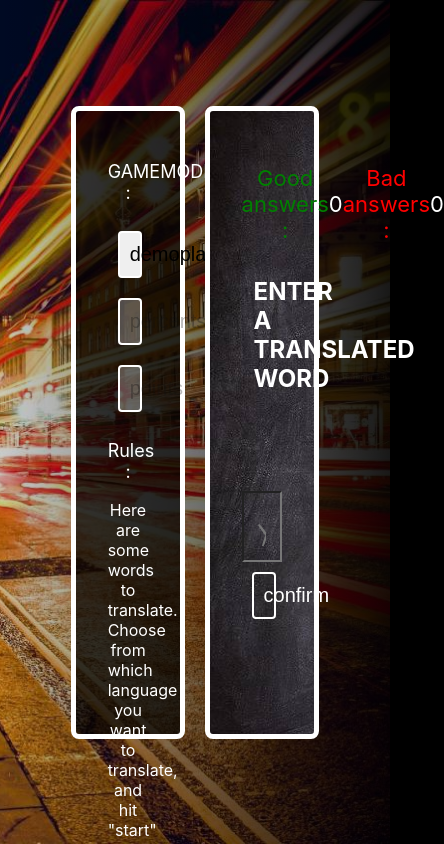
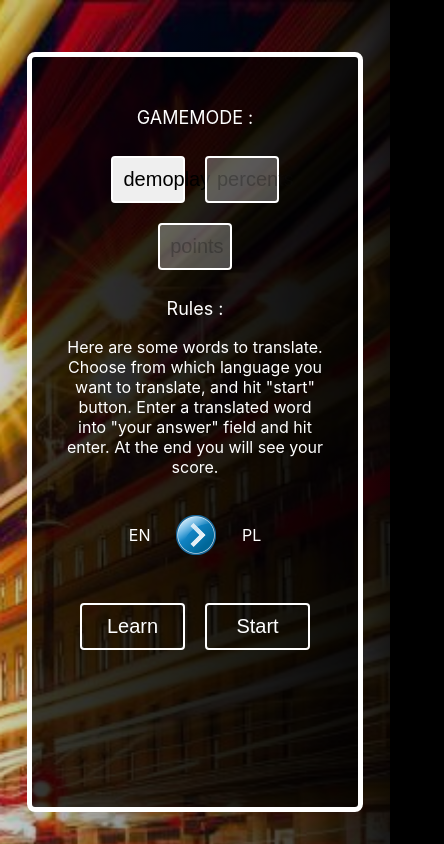
Before and after one commit to WarmuzWojtek/English-IT, a React (Create React App) app: page /demo in a window 390 px wide. Shown: the top 844 px of the page, 444 px wide, since content can reach past the window. Built offline with nearby package versions, Linux system fonts and the light colour scheme.

Commit message:
Finish demoplay

```diff
--- a/src/Components/DemoBcg/demoBcg.css
+++ b/src/Components/DemoBcg/demoBcg.css
@@ -30,3 +30,15 @@
   align-items: center;
   padding: var(--spacing-sm);
 }
+
+@media (max-width: 1124px) {
+
+  .playgroundContainer {
+    width: 100%;
+    padding: var(--spacing-xxs);
+  }
+
+  .demoBcg {
+    height: 200vh;
+  }
+}
--- a/src/Components/Playground/Playground.jsx
+++ b/src/Components/Playground/Playground.jsx
@@ -11,20 +11,36 @@ const Playground = () => {
   const [answer, setAnswer] = useState('');
   const [questions, setQuestions] = useState(words);
   const [currentQ, setCurrentQ] = useState('');
-  // const [comment, setComment] = useState('');
+  const [comment, setComment] = useState('');
   const [currentIndex, setCurrentIndex] = useState();
   const [isEnglishFirst, setIsEnglishFirst] = useState(true);
   const [open, setOpen] = useState(false);
   const [isGameStarted, setIsGameStarted] = useState(false);
-  const [btnContent, setBtnContent] = useState('confirm');
   const [rightAnswers, setRightAnswers] = useState(0);
   const [wrongAnswers, setWrongAnswers] = useState(0);
 
   const rightAnswersRef = useRef(null);
   const wrongAnswersRef = useRef(null);
+  const commentRef = useRef(null);
+
 
 
   useEffect(() => {
+
+    gsap.fromTo(commentRef.current, {
+      opacity: 1,
+      letterSpacing: '1px',
+      transform: 'scale(1)',
+    }, {
+      opacity: 0,
+      letterSpacing: '5px',
+      transform: 'scale(2.5)',
+      // repeat: 0,
+      duration: 1,
+      yoyo: "true",
+      // delay: 0,
+      ease: 'power3',
+    });
 
     if (questions.length < 1) { endGame() }
 
@@ -71,15 +87,15 @@ const Playground = () => {
   }
 
   function handleGoodAnswer() {
-    // setComment('very good');
+    setComment('very good');
     setRightAnswers(rightAnswers => rightAnswers + 1);
-    handleSkipBtn();
+    handleNextQuestion();
 
   }
   function handleWrongAnswer() {
-    // setComment('you`re wrong');
+    setComment('you`re wrong');
     setWrongAnswers(wrongAnswers => wrongAnswers + 1);
-    handleSkipBtn();
+    handleNextQuestion();
   }
 
   function handleAnswerSubmit(e) {
@@ -93,11 +109,12 @@ const Playground = () => {
   function endGame() {
     setAnswer('');
     alert(`Twój wynik to ${(rightAnswers / (rightAnswers + wrongAnswers) * 100).toFixed(0)} %`);
+    window.location = '/';
   }
 
 
 
-  function handleSkipBtn() {
+  function handleNextQuestion() {
     const first = questions.slice(0, currentIndex);
     const second = questions.slice(currentIndex + 1, questions.length);
     const newQuestions = first.concat(second);
@@ -107,7 +124,6 @@ const Playground = () => {
       const currentQuestion = newQuestions[index];
       setCurrentIndex(index);
       setCurrentQ(isEnglishFirst ? currentQuestion.q : currentQuestion.a);
-      // setComment('');
       setAnswer('');
     }
   }
@@ -130,7 +146,7 @@ const Playground = () => {
           <button disabled={true} className='modeBtn'>points</button>
         </div>
         <p className='modeName'>Rules :</p>
-        <p className='modeDescription'>Here are some words to translate. Choose from which language you want to translate, and hit "start" button. Enter a translated word into "your answer" field and hit enter or "confirm" button. At the end you will see your score.</p>
+        <p className='modeDescription'>Here are some words to translate. Choose from which language you want to translate, and hit "start" button. Enter a translated word into "your answer" field and hit enter. At the end you will see your score.</p>
         <LanguageSwitch isEnglishFirst={isEnglishFirst} onClickFn={handleLanguageSwitch} />
         <button disabled={isGameStarted} onClick={handleLearntBtn} className='startGameBtn'>Learn</button>
         <Modal style={{ background: 'black' }} open={open} onClose={() => setOpen(false)}>
@@ -142,7 +158,6 @@ const Playground = () => {
               <p className='modalWord'>{word.a}</p>
             </div>
           ))}
-
         </Modal>
         <button onClick={handleStartBtn} className='startGameBtn'>Start</button>
       </div>
@@ -164,11 +179,7 @@ const Playground = () => {
             value={answer}
           />
         </form>
-        <div className='commentsContainer'>
-          {/* <p className='task'>{comment}</p> */}
-          <button className='gameBtn' onClick={handleAnswerSubmit}>{btnContent}</button>
-          {/* <button className='gameBtn' onClick={handleSkipBtn}>skip</button> */}
-        </div>
+        <p ref={commentRef} className='task'>{comment}</p>
       </div>
     </div>
   );
--- a/src/Components/Playground/playground.css
+++ b/src/Components/Playground/playground.css
@@ -77,15 +77,12 @@
 }
 
 .gameBoard {
-  /* display: flex;
-  flex-wrap: wrap;
-  align-items: center; */
+  display: flex;
+  flex-direction: column;
+  align-items: center;
+  justify-content: space-evenly;
   width: 40%;
-  /* max-width: 500px; */
-  /* height: 70vh; */
   background-size: cover;
-  /* padding: var(--spacing-sm); */
-  /* border: 5px solid var(--secondary); */
   border-radius: 8px;
   height: 75vh;
   padding: var(--spacing-sm);
@@ -98,26 +95,30 @@
   font-size: 24px;
   text-transform: uppercase;
   padding: var(--spacing-xxs);
-  text-align: left;
+  text-align: center;
   margin: 0;
 }
 
 .task {
+  min-height: 15%;
   color: var(--secondary);
   font-size: 24px;
   text-transform: uppercase;
   padding: var(--spacing-xxs);
-  text-align: left;
+  text-align: center;
+  margin: 0 auto;
 }
 
 .answer {
-  margin-top: var(--spacing-xxs);
+  border: none;
   width: 100%;
   padding: var(--spacing-xxs);
   font-family: 'Architects Daughter', cursive;
   color: var(--secondary);
   font-size: 28px;
   background-color: transparent;
+  text-align: center;
+  outline: none;
 }
 
 .answer:focus {
@@ -128,13 +129,11 @@
 .modalContainer {
   background-image: var(--maingradient);
   border: 1px solid var(--primary);
-  /* border-bottom: none; */
   margin: 10px auto;
   min-width: 50vw;
   display: flex;
   justify-content: space-evenly;
   border-radius: 8px;
-  /* align-items:center; */
 }
 
 .modalWord {
@@ -151,6 +150,7 @@
 .answersCounter {
   font-size: 22px;
   color: var(--secondary);
+  margin-right: var(--spacing-xxs);
 }
 
 .answersCounter:nth-child(1) {
@@ -160,3 +160,17 @@
 .answersCounter:nth-child(3) {
   color: red;
 }
+
+@media (max-width: 1124px) {
+
+  .gameMenu,
+  .gameBoard {
+    width: 90%;
+    height: 90vh;
+    margin-bottom: var(--spacing-sm);
+  }
+
+  .gameContainer {
+    flex-direction: column;
+  }
+}
```
